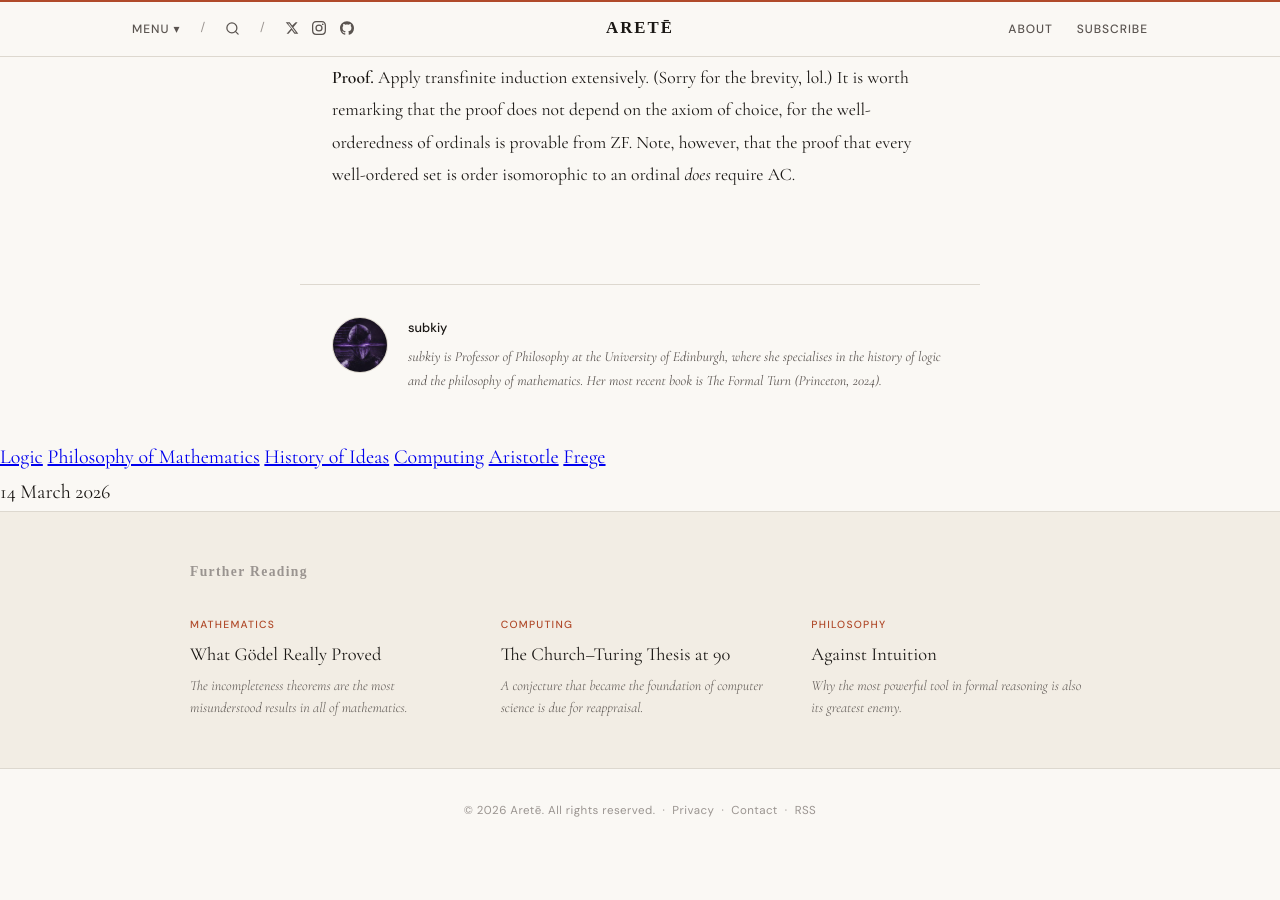
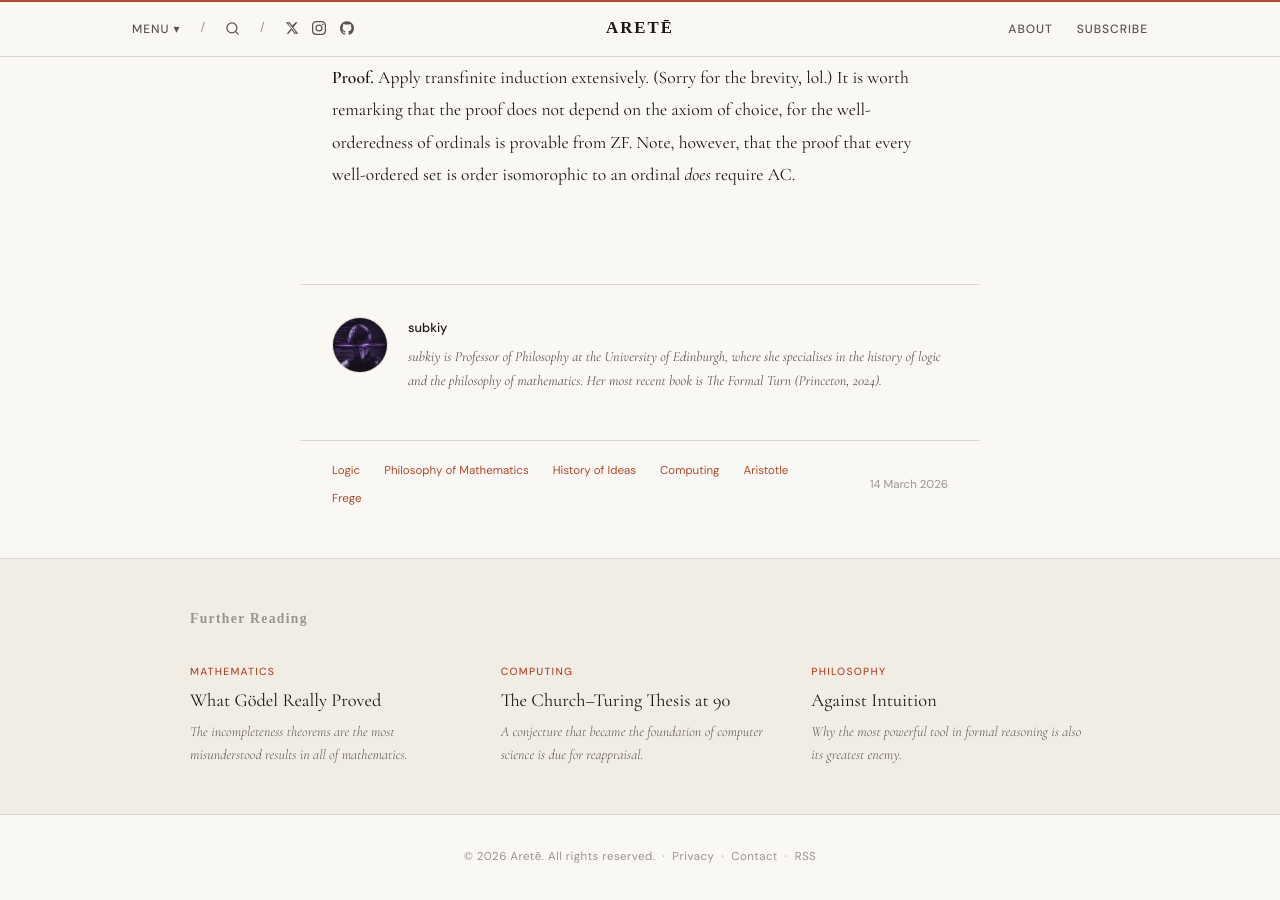
Before and after one commit to subkiy/arete, a Jekyll site: the page built from _articles/2026-03-17-transfinite-induction-and-transfinite-recursion.md, in a window 1280 px wide and 900 px high, scrolled down 2254 px. Built offline with Jekyll 4.4.1, drawn with Linux system fonts in a browser that asks for light colours; some web fonts are replaced; before the commit the page ends 3107 px from its top, so only the background shows below that.

Commit message:
Update style.css

```diff
--- a/assets/css/style.css
+++ b/assets/css/style.css
@@ -1185,3 +1185,38 @@ footer a:hover { color: var(--accent) !important; }
   .nav-hamburger { display: none !important; }
   .mobile-menu { display: none !important; }
 }
+
+/* ─── Article footer (tags + date) ───────────────────── */
+.article-footer {
+  max-width: 680px;
+  margin: 0 auto;
+  padding: 1.25rem 2rem 3rem;
+  border-top: 1px solid var(--rule);
+  display: flex;
+  align-items: center;
+  justify-content: space-between;
+  gap: 2rem;
+}
+
+.article-footer-tags {
+  display: flex;
+  flex-wrap: wrap;
+  gap: 0.5rem 1.5rem;
+}
+
+.article-footer-tag {
+  font-family: 'DM Sans', sans-serif;
+  font-size: 0.72rem;
+  color: var(--accent) !important;
+  text-decoration: none !important;
+  transition: opacity 0.15s;
+}
+
+.article-footer-tag:hover { opacity: 0.65; }
+
+.article-footer-date {
+  font-family: 'DM Sans', sans-serif;
+  font-size: 0.72rem;
+  color: var(--ink-faint);
+  white-space: nowrap;
+}
```
